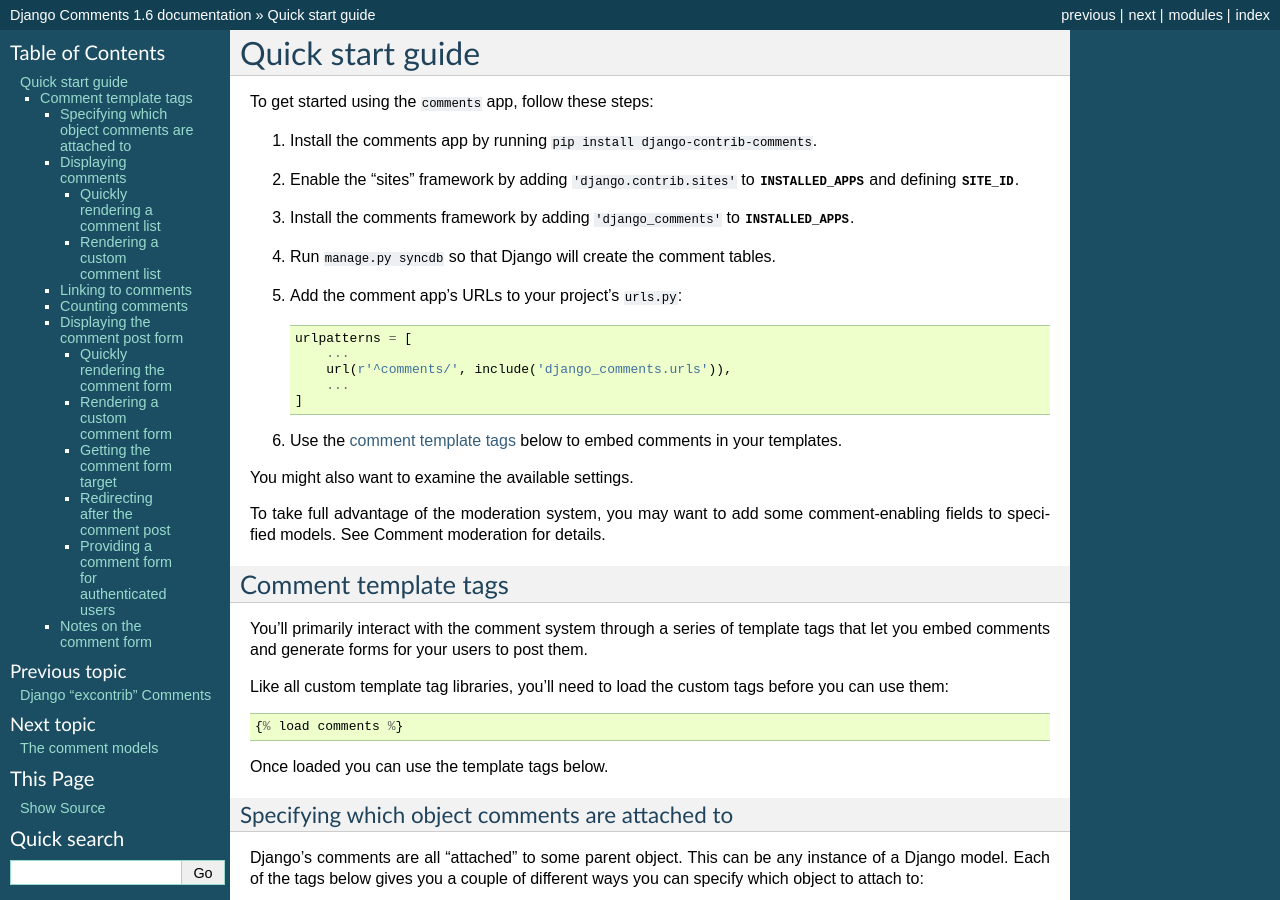
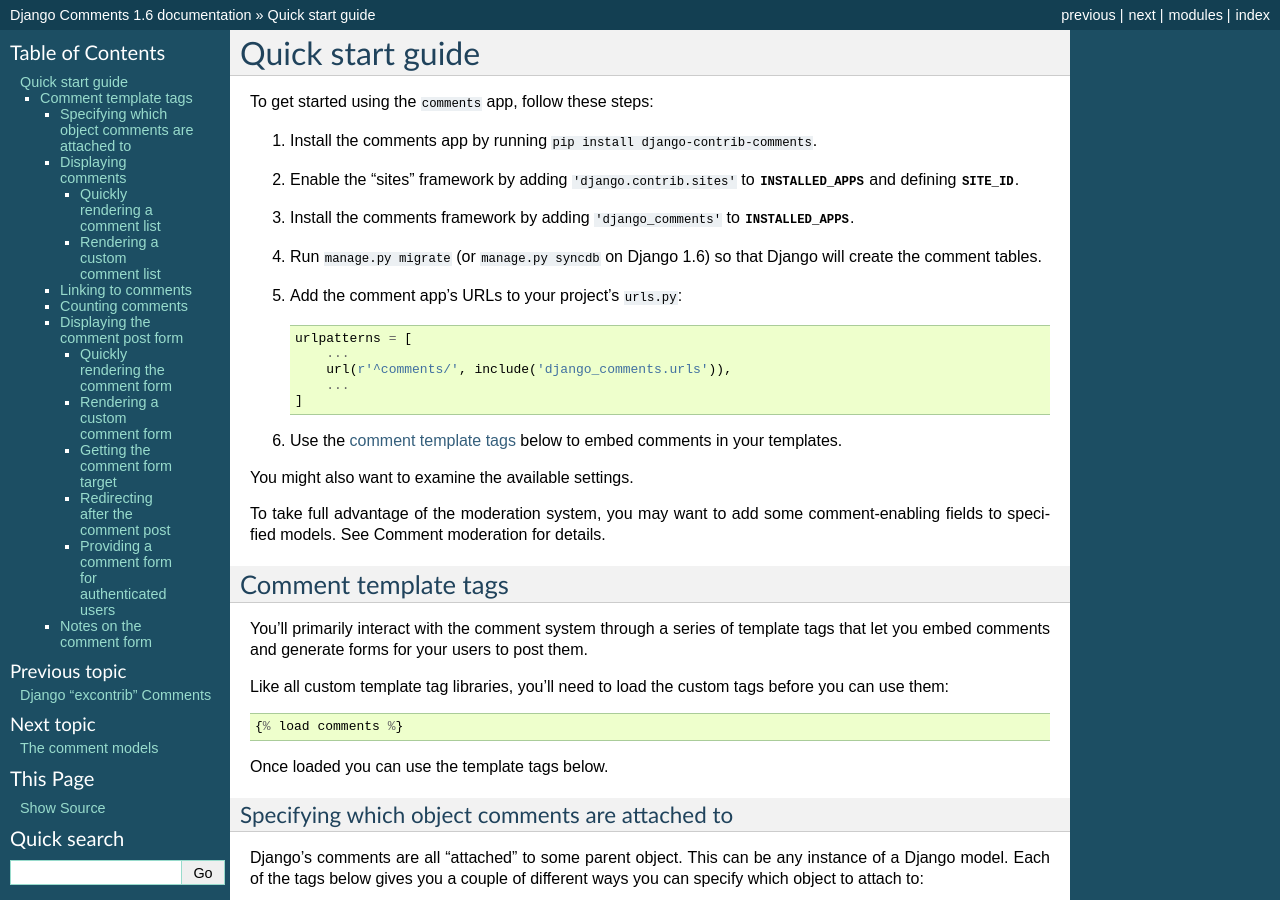
Before and after one commit to django/django-contrib-comments, a Sphinx documentation site: the page built from docs/quickstart.txt, in a window 1280 px wide and 900 px high. Built offline with Sphinx 7.4.7, drawn with Linux system fonts in a browser that asks for light colours; pages that are not in the unit, such as notebooks, are missing from menus.

Commit message:
Replaced syncdb by migrate in docs

```diff
--- a/docs/quickstart.txt
+++ b/docs/quickstart.txt
@@ -13,7 +13,8 @@ To get started using the ``comments`` app, follow these steps:
 #. Install the comments framework by adding ``'django_comments'`` to
    :setting:`INSTALLED_APPS`.
 
-#. Run ``manage.py syncdb`` so that Django will create the comment tables.
+#. Run ``manage.py migrate`` (or ``manage.py syncdb`` on Django 1.6) so that
+   Django will create the comment tables.
 
 #. Add the comment app's URLs to your project's ``urls.py``:
 
```
